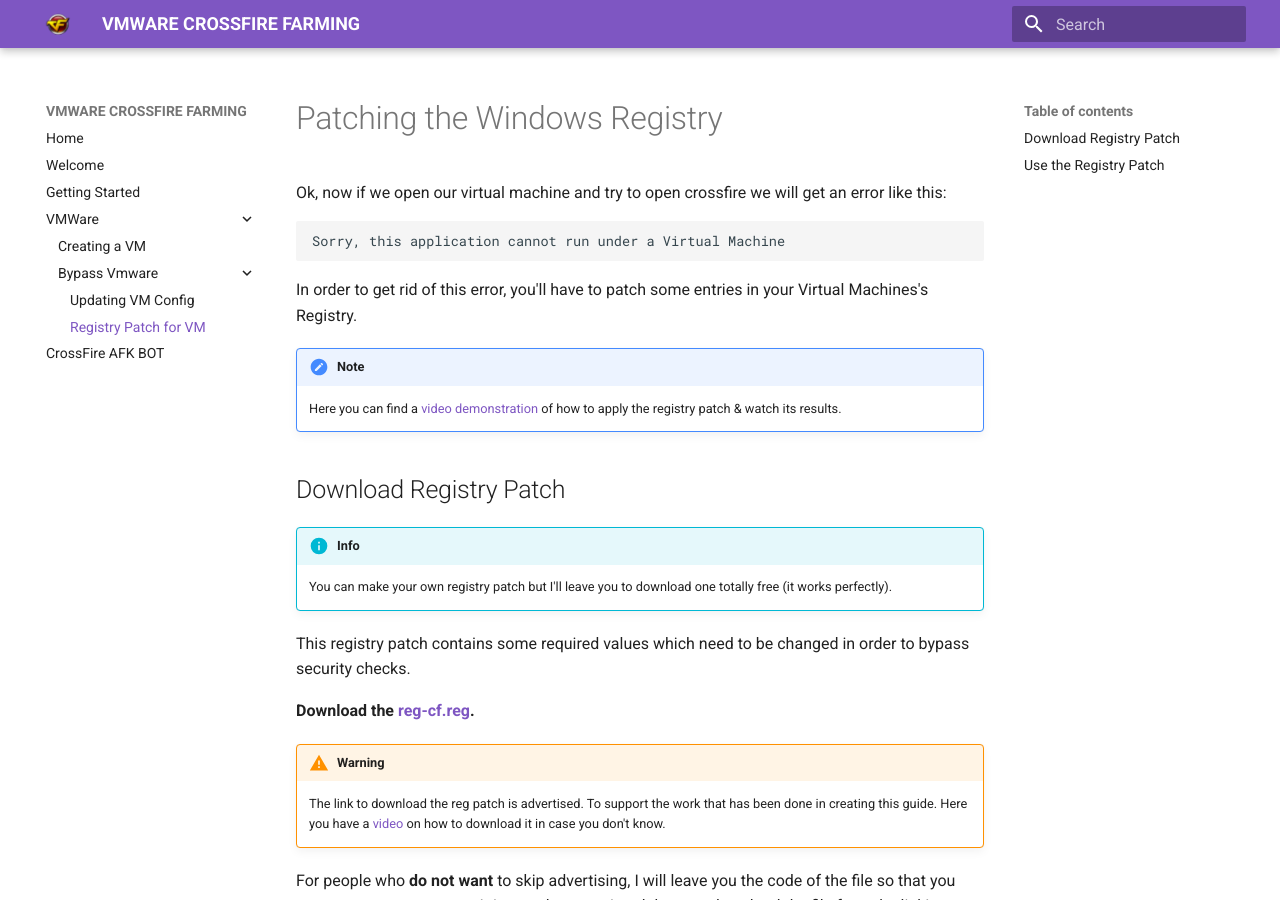
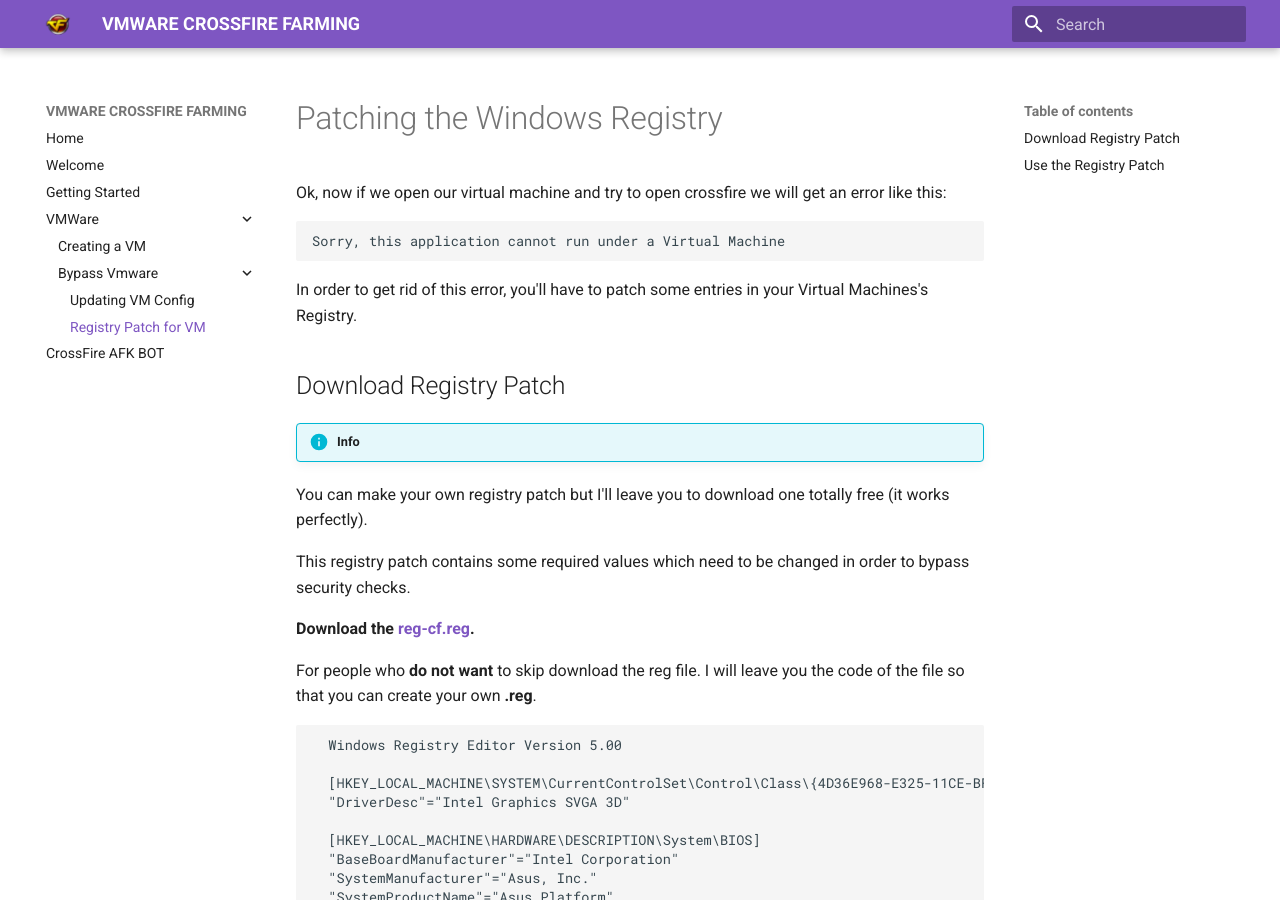
Before and after one commit to aircheats/vmware-cf-guide, an MkDocs documentation site: the page built from docs/vmware/reg-vm.md, in a window 1280 px wide and 900 px high. Built offline with MkDocs 1.6.1 and Material for MkDocs 9.7.7, drawn with Linux system fonts in a browser that asks for light colours; some of the changed text lies outside the part shown.

Commit message:
Upload Reg-file

````diff
--- a/docs/vmware/reg-vm.md
+++ b/docs/vmware/reg-vm.md
@@ -8,23 +8,16 @@
 
 In order to get rid of this error, you'll have to patch some entries in your Virtual Machines's Registry.
 
-!!! note
-    Here you can find a [video demonstration](video) of how to apply the registry patch & watch its results.
-
 ## Download Registry Patch
 
 !!! info
-    You can make your own registry patch but I'll leave you to download one totally free (it works perfectly).
+You can make your own registry patch but I'll leave you to download one totally free (it works perfectly).
 
 This registry patch contains some required values which need to be changed in order to bypass security checks.
 
-**Download the <a href="https://up-to-down.net/61988/cfbypassregistry" target="_blank">reg-cf.reg</a>.**
+**Download the <a href="https://github.com/aircheats/vmware-cf-guide/raw/main/docs/vmware/reg-cf.reg" target="_blank">reg-cf.reg</a>.**
 
-!!! warning
-    The link to download the reg patch is advertised. To support the work that has been done in creating this guide. Here you have a [video](tutorial_descargar) on how to download it in case you don't know.
-
-For people who **do not want** to skip advertising, I will leave you the code of the file so that you can create your own **.reg**.
-It is greatly appreciated that you download the file from the link!
+For people who **do not want** to skip download the reg file. I will leave you the code of the file so that you can create your own **.reg**.
 
 ```
   Windows Registry Editor Version 5.00
````
Also changed, not shown: 1 other file.
